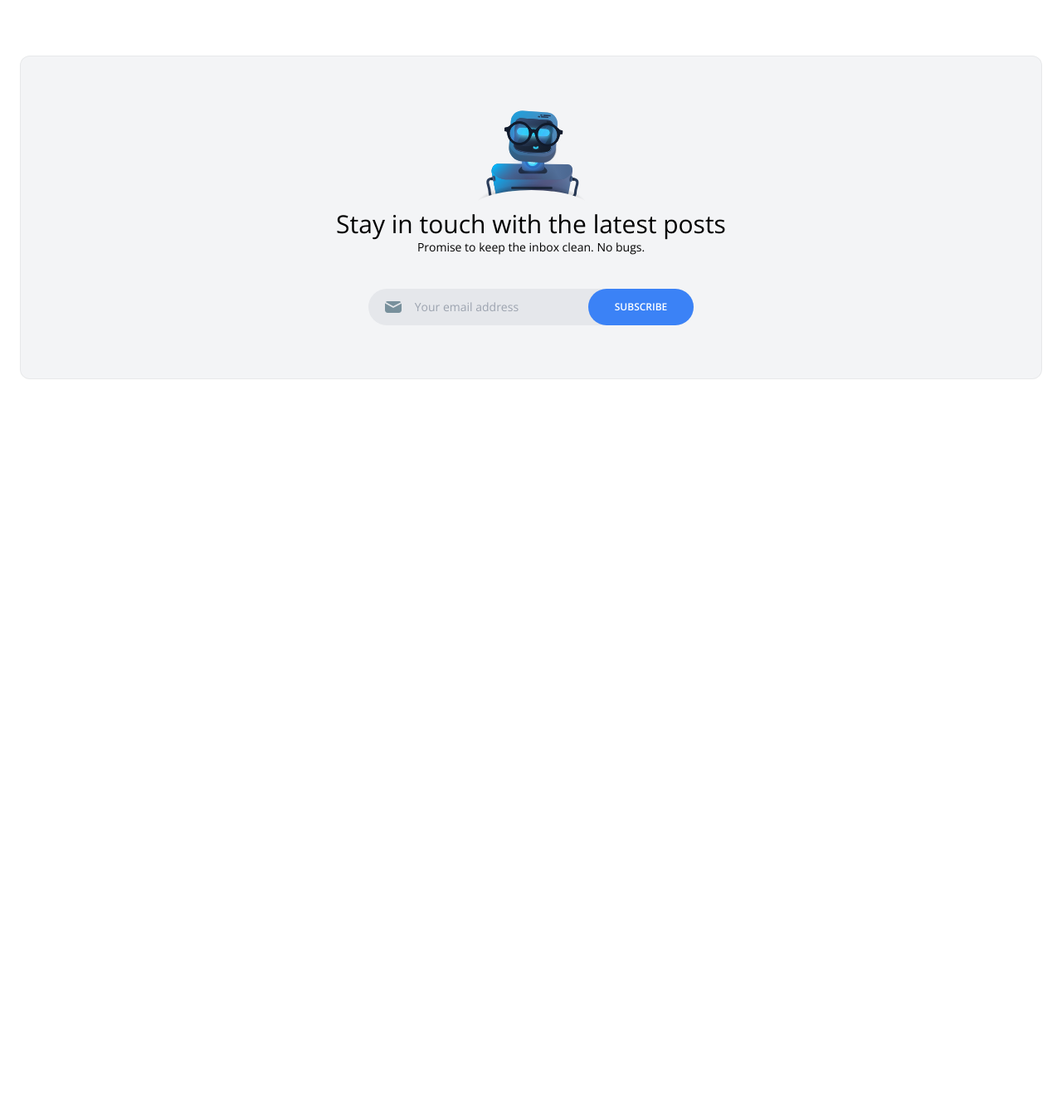
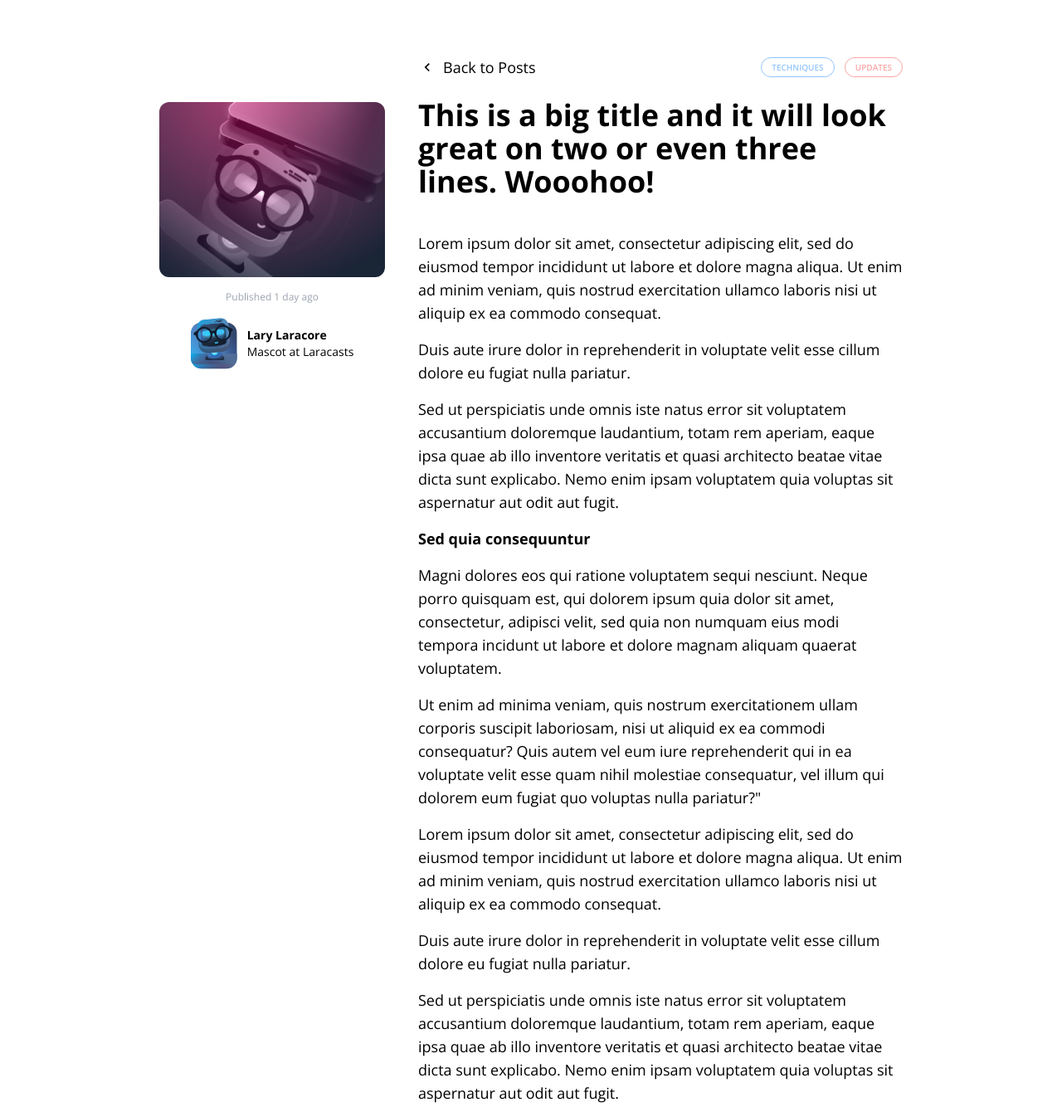
Before and after one commit to alednev/02-html-css-workshop, a website: page post.html in a window 1280 px wide. Shown: the part 69-1403 px from the top of the page at 83% size. Before the commit the page ends 800 px from the top, so only its background shows below. Drawn offline with nearby package versions, Linux system fonts and the light colour scheme.

Commit message:
post page html and css

```diff
--- a/post.html
+++ b/post.html
@@ -24,6 +24,101 @@
         </nav>
 
         <main class="max-w-6xl mx-auto mt-6 lg:mt-20 space-y-6">
+            <article class="max-w-4xl mx-auto lg:grid lg:grid-cols-12 gap-x-10">
+                <div class="col-span-4 lg:text-center lg:pt-14 mb-10">
+                    <img src="./images/illustration-1.png" alt="" class="rounded-xl">
+
+                    <p class="mt-4 block text-gray-400 text-xs">
+                        Published <time>1 day ago</time>
+                    </p>
+
+                    <div class="flex items-center lg:justify-center text-sm mt-4">
+                        <img src="./images/lary-avatar.svg" alt="Lary avatar">
+                        <div class="ml-3 text-left">
+                            <h5 class="font-bold">Lary Laracore</h5>
+                            <h6>Mascot at Laracasts</h6>
+                        </div>
+                    </div>
+                </div>
+
+                <div class="col-span-8">
+                    <div class="hidden lg:flex justify-between mb-6">
+                        <a href="#"
+                           class="transition-colors duration-300 relative inline-flex items-center text-lg hover:text-blue-500">
+                            <svg width="22" height="22" viewBox="0 0 22 22" class="mr-2">
+                                <g fill="none" fill-rule="evenodd">
+                                    <path stroke="#000" stroke-opacity=".012" stroke-width=".5" d="M21 1v20.16H.84V1z">
+                                    </path>
+                                    <path class="fill-current"
+                                          d="M13.854 7.224l-3.847 3.856 3.847 3.856-1.184 1.184-5.04-5.04 5.04-5.04z">
+                                    </path>
+                                </g>
+                            </svg>
+
+                            Back to Posts
+                        </a>
+
+                        <div class="space-x-2">
+                            <a href="#"
+                               class="px-3 py-1 border border-blue-300 rounded-full text-blue-300 text-xs uppercase font-semibold"
+                               style="font-size: 10px">Techniques</a>
+                            <a href="#"
+                               class="px-3 py-1 border border-red-300 rounded-full text-red-300 text-xs uppercase font-semibold"
+                               style="font-size: 10px">Updates</a>
+                        </div>
+                    </div>
+
+                    <h1 class="font-bold text-3xl lg:text-4xl mb-10">
+                        This is a big title and it will look great on two or even three
+                        lines. Wooohoo!
+                    </h1>
+
+                    <div class="space-y-4 lg:text-lg leading-loose">
+                        <p>Lorem ipsum dolor sit amet, consectetur adipiscing elit, sed do eiusmod tempor incididunt ut
+                            labore et dolore magna aliqua. Ut enim ad minim veniam, quis nostrud exercitation ullamco
+                            laboris nisi ut aliquip ex ea commodo consequat.</p>
+
+                        <p>Duis aute irure dolor in reprehenderit in voluptate velit esse cillum dolore eu fugiat nulla
+                            pariatur.</p>
+
+                        <p>Sed ut perspiciatis unde omnis iste natus error sit voluptatem accusantium doloremque
+                            laudantium,
+                            totam rem aperiam, eaque ipsa quae ab illo inventore veritatis et quasi architecto beatae
+                            vitae
+                            dicta sunt explicabo. Nemo enim ipsam voluptatem quia voluptas sit aspernatur aut odit aut
+                            fugit.</p>
+
+                        <h2 class="font-bold text-lg">Sed quia consequuntur</h2>
+
+                        <p>Magni dolores eos qui ratione voluptatem sequi nesciunt. Neque porro quisquam est, qui
+                            dolorem
+                            ipsum quia dolor sit amet, consectetur, adipisci velit, sed quia non numquam eius modi
+                            tempora
+                            incidunt ut labore et dolore magnam aliquam quaerat voluptatem.</p>
+
+                        <p>Ut enim ad minima veniam, quis nostrum exercitationem ullam corporis suscipit laboriosam,
+                            nisi ut
+                            aliquid ex ea commodi consequatur? Quis autem vel eum iure reprehenderit qui in ea voluptate
+                            velit esse quam nihil molestiae consequatur, vel illum qui dolorem eum fugiat quo voluptas
+                            nulla
+                            pariatur?"</p>
+
+                        <p>Lorem ipsum dolor sit amet, consectetur adipiscing elit, sed do eiusmod tempor incididunt ut
+                            labore et dolore magna aliqua. Ut enim ad minim veniam, quis nostrud exercitation ullamco
+                            laboris nisi ut aliquip ex ea commodo consequat.</p>
+
+                        <p>Duis aute irure dolor in reprehenderit in voluptate velit esse cillum dolore eu fugiat nulla
+                            pariatur.</p>
+
+                        <p>Sed ut perspiciatis unde omnis iste natus error sit voluptatem accusantium doloremque
+                            laudantium,
+                            totam rem aperiam, eaque ipsa quae ab illo inventore veritatis et quasi architecto beatae
+                            vitae
+                            dicta sunt explicabo. Nemo enim ipsam voluptatem quia voluptas sit aspernatur aut odit aut
+                            fugit.</p>
+                    </div>
+                </div>
+            </article>
         </main>
 
         <footer class="bg-gray-100 border border-black border-opacity-5 rounded-xl text-center py-16 px-10 mt-16">
```
